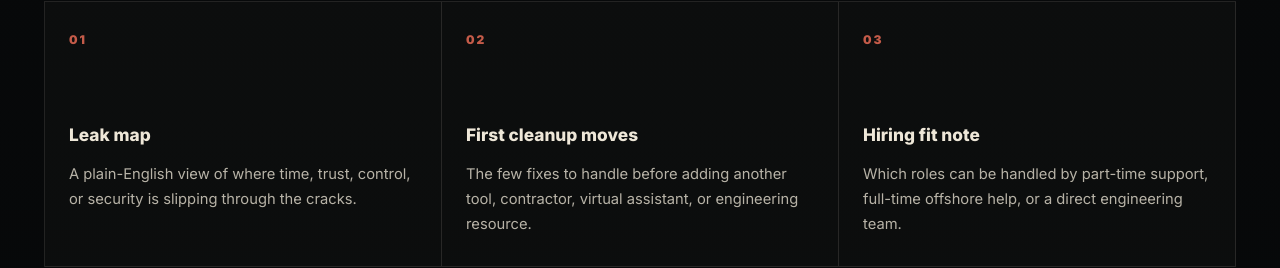
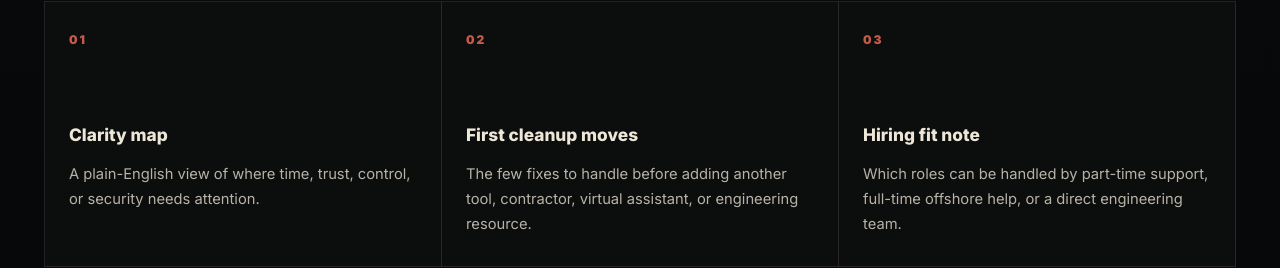
Before and after one commit to asleigher-arch/cyberethos-site, a Next.js app: page / in a window 1280 px wide. Shown: the part 3239-3507 px from the top of the page. Built offline with nearby package versions, Linux system fonts and the light colour scheme.

Commit message:
Remove remaining leak wording

```diff
--- a/app/page.jsx
+++ b/app/page.jsx
@@ -41,8 +41,8 @@ const process = [
 
 const deliverables = [
   {
-    title: "Leak map",
-    text: "A plain-English view of where time, trust, control, or security is slipping through the cracks."
+    title: "Clarity map",
+    text: "A plain-English view of where time, trust, control, or security needs attention."
   },
   {
     title: "First cleanup moves",
```
